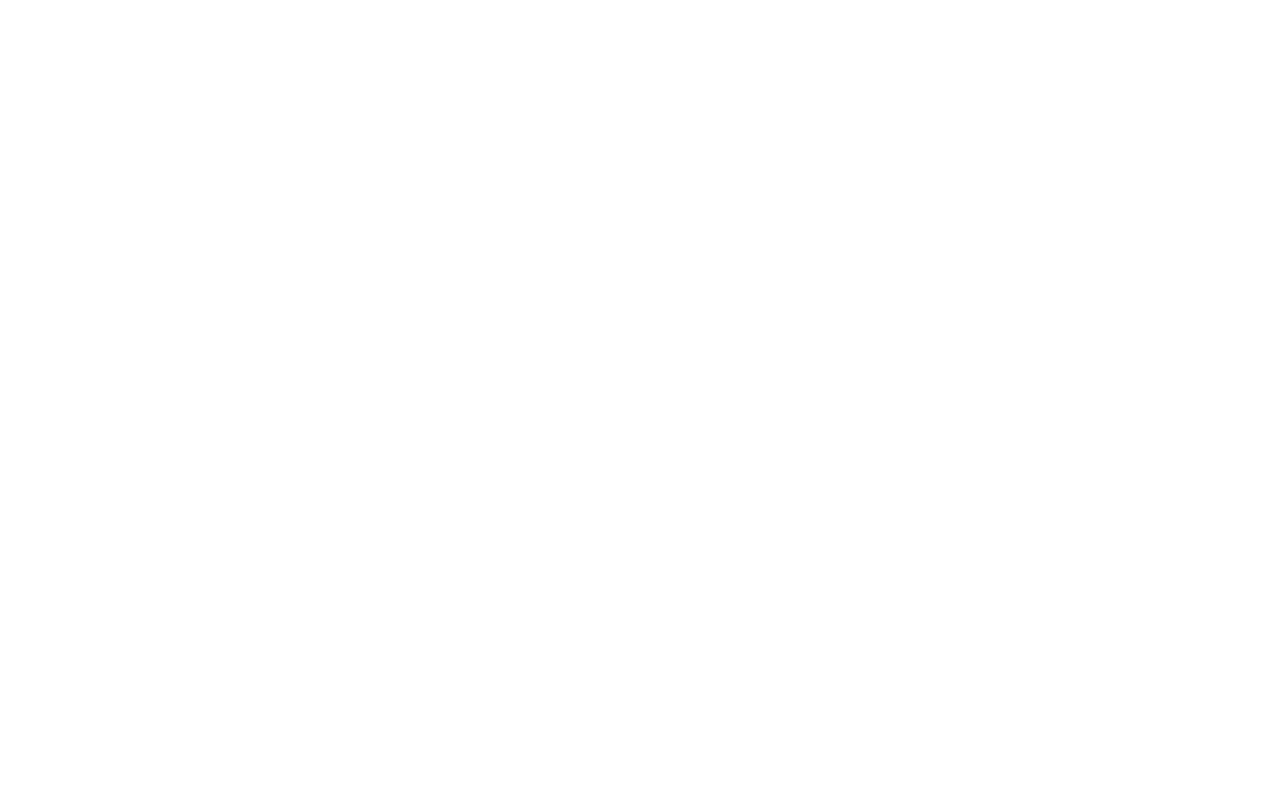
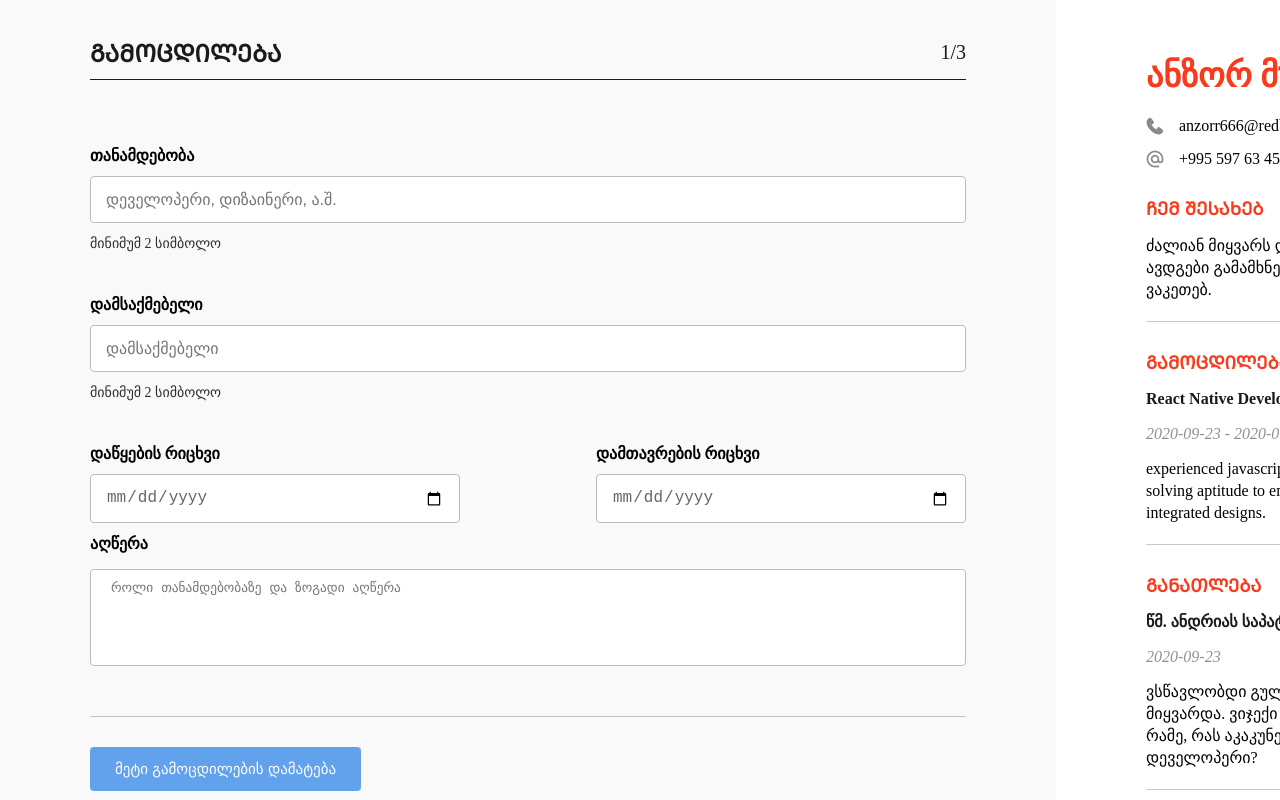
Before and after one commit to GeorgeKalandadze/redberry-bootcamp-resume-app, a React (Vite) app: page /experience-page in a window 1280 px wide. Before the commit this address had no page. Shown: the top 800 px of the page. Built offline with nearby package versions, Linux system fonts and the light colour scheme.

Commit message:
i got used to making an experience page, also i added extra inputs and started education page

```diff
--- a/src/App.tsx
+++ b/src/App.tsx
@@ -1,4 +1,6 @@
 import { BrowserRouter as Router, Routes, Route} from 'react-router-dom'
+import EducationPage from './pages/EducationPage/EducationPage'
+import ExperiencePage from './pages/ExperiencePage/ExperiencePage'
 import LandingPage from './pages/LandingPage/LandingPage'
 import PersonalInfo from './pages/PersonalInfoPage/PersonalInfo'
 
@@ -11,6 +13,8 @@
       <Routes>
         <Route path='/' element={<LandingPage/>}/>
         <Route path='/personal-info' element={<PersonalInfo/>}/>
+        <Route path='/experience-page' element={<ExperiencePage/>}/>
+        <Route path='/education-page' element={<EducationPage/>}/>
       </Routes>
      </Router>
     </>
--- a/src/components/InputGroup/InputGroup.tsx
+++ b/src/components/InputGroup/InputGroup.tsx
@@ -4,8 +4,8 @@
   width?:string
   label:string
   inputType:string
-  hint:string
-  placeHolder:string
+  hint?:string
+  placeHolder?:string
 }
 
 const InputGroup = ({width, label, placeHolder, inputType, hint}:InputPropTypes ) => {
--- a/src/index.css
+++ b/src/index.css
@@ -1,8 +1,12 @@
+@font-face{
+  font-family: 'HelevaticaNeue';
+  src:url('./assets/fonts/HelveticaNeue.ttc')
+}
+
 *{
   margin: 0;
   padding: 0;
   box-sizing: border-box;
-  font-family: Arial, Helvetica, sans-serif;
   text-decoration: none;
   outline: none;
 
--- /dev/null
+++ b/src/pages/EducationPage/EducationPage.style.tsx
@@ -0,0 +1,26 @@
+import styled from "styled-components";
+
+export const EducationForm = styled.div`
+width:55%;
+min-height:1080px;
+padding:40px 90px;
+background-color:#f9f9f9;
+`
+export const EducationContainer = styled.div`
+display:flex;
+flex-direction:column;
+margin-bottom:30px;
+border-bottom:1px solid #C1C1C1;
+padding-bottom:50px;
+
+`
+export const FlexedDiv = styled.div`
+display:flex;
+justify-content:space-between;
+`
+
+export const ButtonsContainer = styled.div`
+margin-top:200px;
+display:flex;
+justify-content:space-between
+`
--- /dev/null
+++ b/src/pages/EducationPage/EducationPage.tsx
@@ -0,0 +1,26 @@
+import React from 'react'
+import Header from '../../components/Header/Header'
+import InputGroup from '../../components/InputGroup/InputGroup'
+import Resume from '../../components/Resume/Resume'
+import { EducationContainer, EducationForm, FlexedDiv } from './EducationPage.style'
+
+const EducationPage = () => {
+  return (
+    <FlexedDiv>
+        <EducationForm>
+            <Header headerName='განათლება'/>
+            <EducationContainer>
+                <InputGroup
+                    label='სასწავლებელი'
+                    placeHolder='სასწავლებელი'
+                    hint='მინიმუმ 2 სიმბოლო'
+                    inputType='text'
+                />
+            </EducationContainer>
+        </EducationForm>
+        <Resume/>
+    </FlexedDiv>
+  )
+}
+
+export default EducationPage
--- /dev/null
+++ b/src/pages/ExperiencePage/ExperiencePage.style.tsx
@@ -0,0 +1,26 @@
+import styled from "styled-components";
+
+export const ExperiencForm = styled.div`
+width:55%;
+min-height:1080px;
+padding:40px 90px;
+background-color:#f9f9f9;
+`
+export const ExperienceContainer = styled.div`
+display:flex;
+flex-direction:column;
+margin-bottom:30px;
+border-bottom:1px solid #C1C1C1;
+padding-bottom:50px;
+
+`
+export const FlexedDiv = styled.div`
+display:flex;
+justify-content:space-between;
+`
+
+export const ButtonsContainer = styled.div`
+margin-top:200px;
+display:flex;
+justify-content:space-between
+`
--- /dev/null
+++ b/src/pages/ExperiencePage/ExperiencePage.tsx
@@ -0,0 +1,94 @@
+import React, { useState } from 'react'
+import { Button } from '../../components/Button/Button'
+import Header from '../../components/Header/Header'
+import InputGroup from '../../components/InputGroup/InputGroup'
+import Resume from '../../components/Resume/Resume'
+import TextareaGroup from '../../components/TextareaGroup/TextareaGroup'
+import { ExperienceContainer, FlexedDiv, ExperiencForm,ButtonsContainer } from './ExperiencePage.style'
+
+const ExperiencePage = () => {
+    const [count, setCount] = useState(0);
+
+    const handleClick = () => {
+      setCount(count + 1);
+    };
+
+  return (
+    <FlexedDiv>
+        <ExperiencForm>
+        <Header headerName='ᲒᲐᲛᲝᲪᲓᲘᲚᲔᲑᲐ'/>
+        <ExperienceContainer>
+
+            <InputGroup
+                label='თანამდებობა'
+                placeHolder='დეველოპერი, დიზაინერი, ა.შ.'
+                hint='მინიმუმ 2 სიმბოლო'
+                inputType='text'
+            />
+             <InputGroup
+                label='დამსაქმებელი'
+                placeHolder='დამსაქმებელი'
+                hint='მინიმუმ 2 სიმბოლო'
+                inputType='text'
+            />
+            <FlexedDiv >
+                <InputGroup
+                    width='370px'
+                    label='დაწყების რიცხვი'
+                    inputType='date'
+                />
+                <InputGroup
+                    width='370px'
+                    label='დამთავრების რიცხვი'
+                    inputType='date'
+                />
+            </FlexedDiv>
+            <TextareaGroup
+                label='აღწერა'
+                placeholder='როლი თანამდებობაზე და ზოგადი აღწერა'
+            />
+        </ExperienceContainer>
+        {[...Array(count)].map((_,i) => (
+            <ExperienceContainer key={i}>
+                <InputGroup
+                    label='თანამდებობა'
+                    placeHolder='დეველოპერი, დიზაინერი, ა.შ.'
+                    hint='მინიმუმ 2 სიმბოლო'
+                    inputType='text'
+                />
+                 <InputGroup
+                    label='დამსაქმებელი'
+                    placeHolder='დამსაქმებელი'
+                    hint='მინიმუმ 2 სიმბოლო'
+                    inputType='text'
+                />
+                <FlexedDiv >
+                    <InputGroup
+                        width='370px'
+                        label='დაწყების რიცხვი'
+                        inputType='date'
+                    />
+                    <InputGroup
+                        width='370px'
+                        label='დამთავრების რიცხვი'
+                        inputType='date'
+                    />
+                </FlexedDiv>
+                <TextareaGroup
+                    label='აღწერა'
+                    placeholder='როლი თანამდებობაზე და ზოგადი აღწერა'
+                />
+            </ExperienceContainer>
+        ))}
+        <Button bgColor='#62A1EB' onClick={handleClick}>მეტი გამოცდილების დამატება</Button>
+        <ButtonsContainer>
+            <Button bgColor='#6B40E3;' pdng='10px 35px'>უკან</Button>
+            <Button bgColor='#6B40E3;' pdng='10px 35px'>შემდეგი</Button>
+        </ButtonsContainer>
+        </ExperiencForm>
+        <Resume/>
+    </FlexedDiv>
+  )
+}
+
+export default ExperiencePage
--- a/src/pages/LandingPage/LandingPage.style.tsx
+++ b/src/pages/LandingPage/LandingPage.style.tsx
@@ -3,7 +3,7 @@
 
 export const LandingBackground = styled.div`
 width:100%;
-
+height:1080px;
 background-image:url(${BackgroundImage});
 background-position:center;
 background-size:cover;
@@ -14,8 +14,8 @@
 width:180px;
 height:180px;
 position:absolute;
-bottom:30%;
-right:30%;
+bottom:15%;
+right:15%;
 `
 
 export const StyledRedberryLogo = styled.img`
--- a/src/pages/PersonalInfoPage/PersonalInfo.style.tsx
+++ b/src/pages/PersonalInfoPage/PersonalInfo.style.tsx
@@ -9,7 +9,6 @@
 justify-content:space-between;
 background-color:#f9f9f9;
 `
-
 export const FlexedDiv = styled.div`
 display:flex;
 justify-content:space-between;
```
Also changed, not shown: 1 other file (tests, documents, lock files or other folders).
